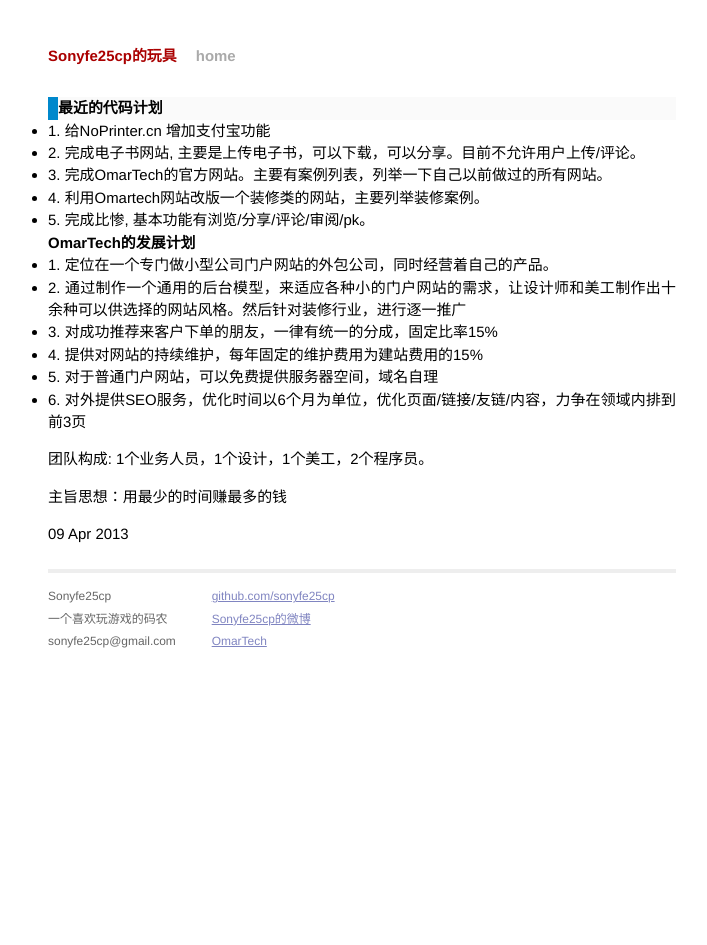
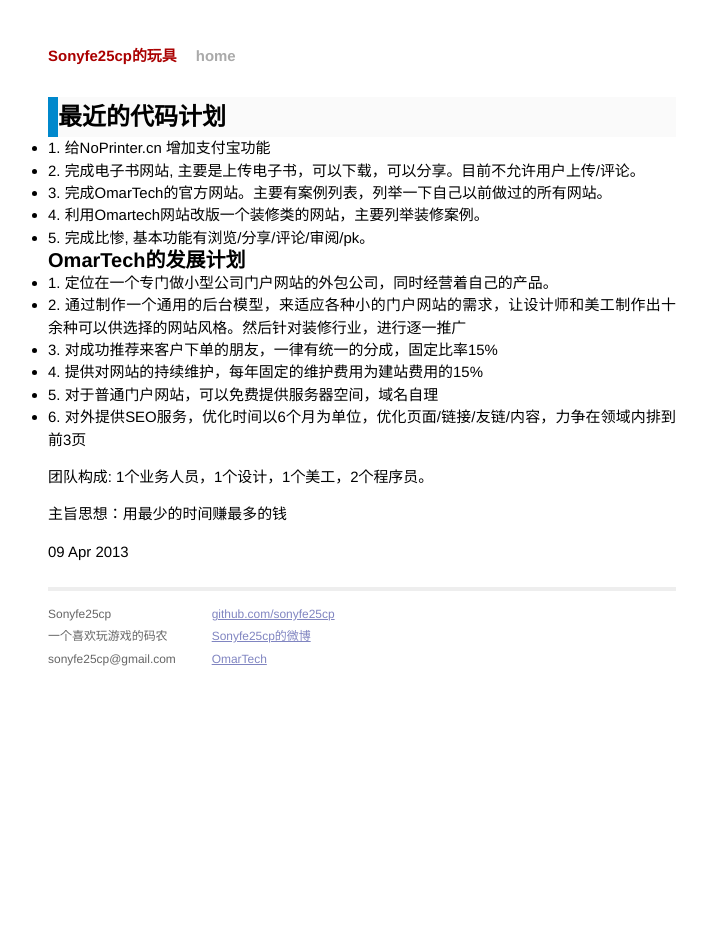
Before and after one commit to sonyfe25cp/sonyfe25cp.github.io, a Jekyll site: the page built from _posts/2013-04-09-plan.html, in a window 1280 px wide. Shown: the whole page, without its empty margins (278-985 px from the left). Built offline with Jekyll 4.4.1, drawn with Linux system fonts in a browser that asks for light colours.

```diff
--- a/css/main.css
+++ b/css/main.css
@@ -23,7 +23,16 @@
   font-size: 100%; }
 
 h1 { margin-bottom: 1em; }
-h2 { border-left: 10px solid #08c; background: #fafafa;}
+h2 {
+  border-left: 10px solid #08c;
+  background: #fafafa;
+  font-size: 24px;
+  line-height: 40px;
+  height: 40px;
+}
+h3 {
+  font-size: 20px;
+}
 p { margin: 1em 0; }
 
 a         { color: #00a; }
```
